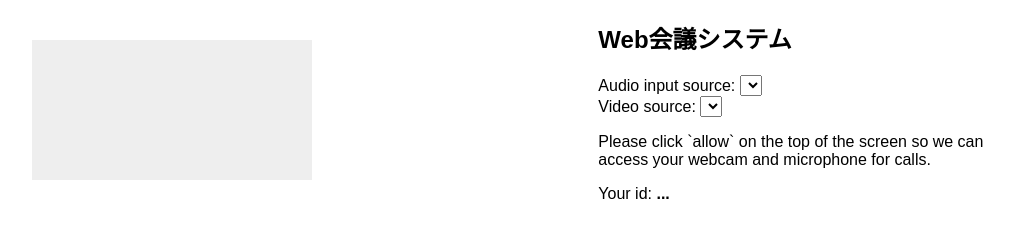
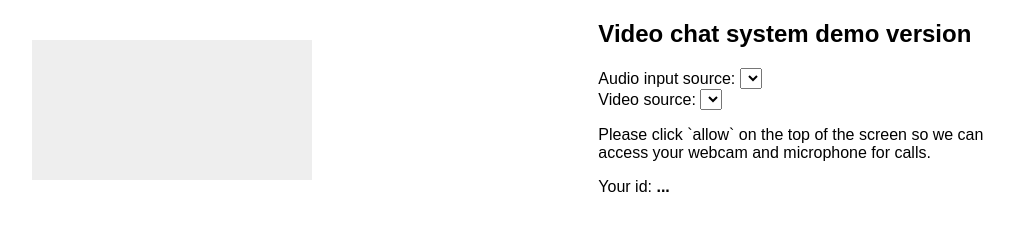
Before and after one commit to YutaIzumi/WebChatTest, a plain HTML site: page index.html in a window 1280 px wide. Shown: the whole page, without its empty margins (255-1269 px from the left). Drawn offline with nearby package versions, Linux system fonts and the light colour scheme; a script that the page names is missing.

Commit message:
Update index.html

```diff
--- a/index.html
+++ b/index.html
@@ -18,7 +18,7 @@
 
   <!-- Steps -->
   <div class="pure-u-1-3">
-    <h2>Web会議システム</h2>
+    <h2>Video chat system demo version</h2>
 
     <div class="select">
       <label for="audioSource">Audio input source: </label><select id="audioSource"></select>
```
